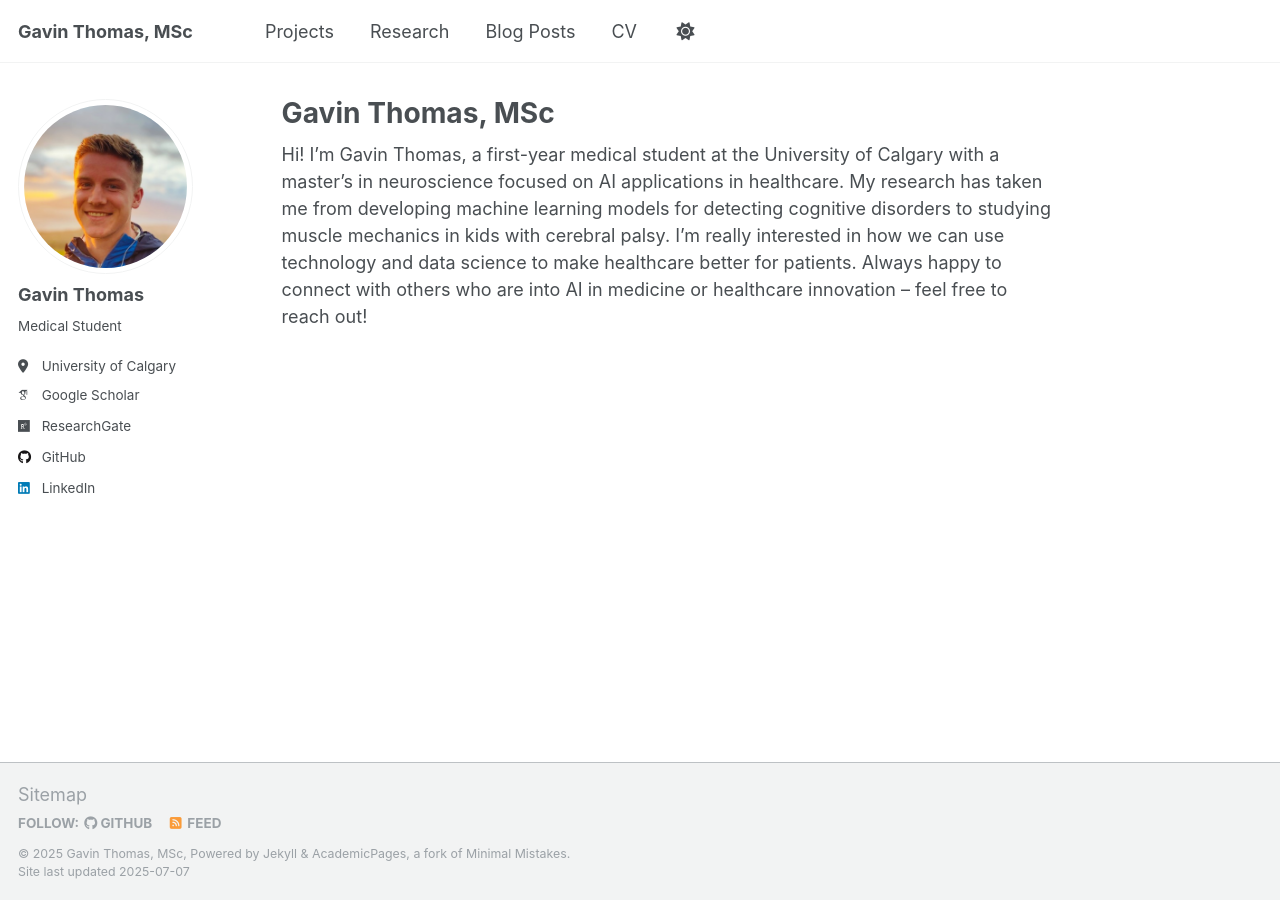
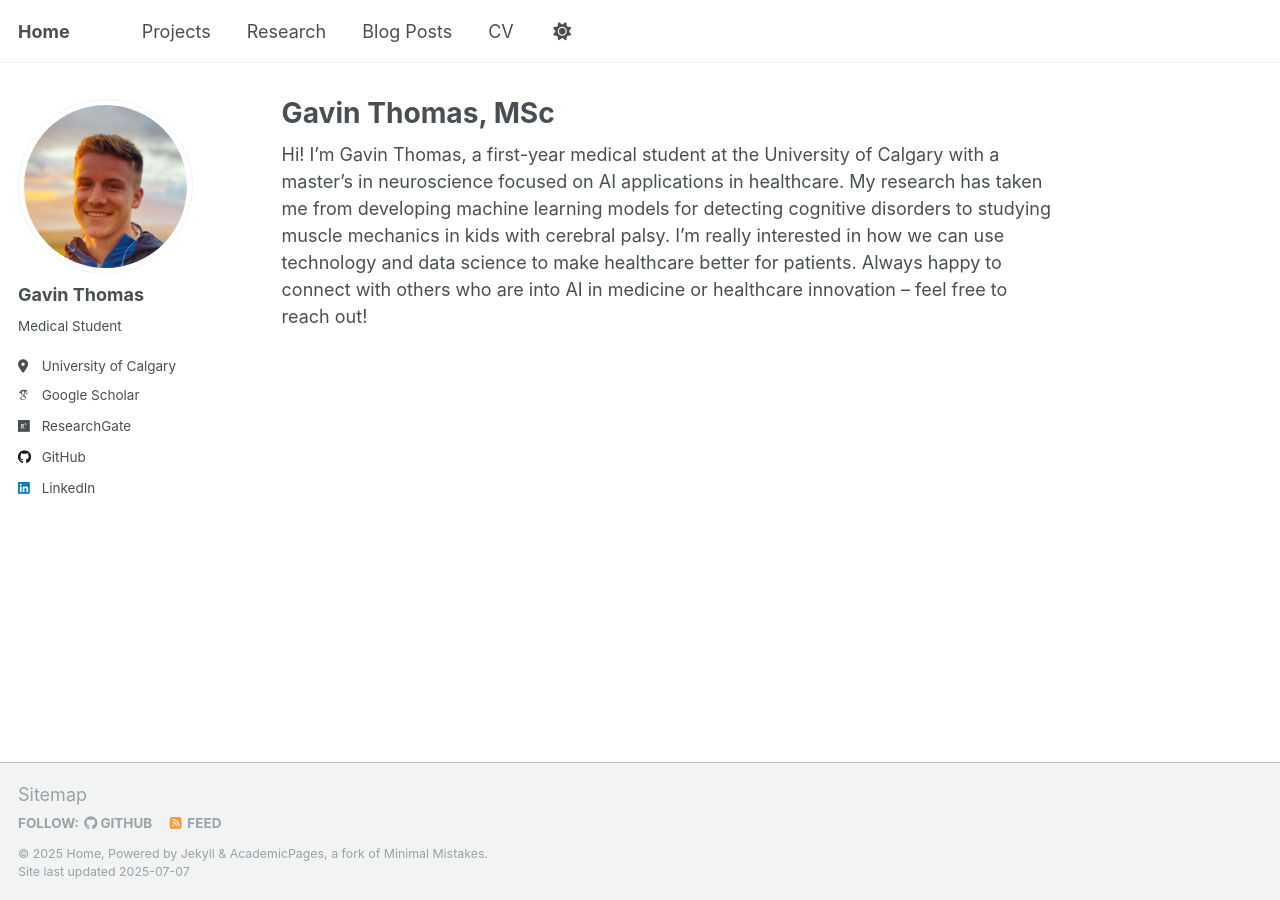
Before and after one commit to Gavin-Thomas/website, a Jekyll site: the page built from _pages/about.md, in a window 1280 px wide. Built offline with Jekyll 4.4.1, drawn with Linux system fonts in a browser that asks for light colours; some web fonts are replaced; a script that is not in the unit is left out.

Commit message:
Update _config.yml
Signed-off-by: Gavin Thomas <123608443+Gavin-Thomas@users.noreply.github.com>

```diff
--- a/_config.yml
+++ b/_config.yml
@@ -9,9 +9,9 @@
 # Basic Site Settings
 locale                   : "en-US"
 site_theme               : "default"
-title                    : "Gavin Thomas, MSc"
+title                    : "Home"
 title_separator          : "-"
-name                     : &name "Gavin Thomas, MSc"
+name                     : &name "Home"
 description              : &description "Gavin Thomas, MSc"
 url                      : https://gavin-thomas.github.io/website/ # the base hostname & protocol for your site e.g. "https://[your GitHub username].github.io" or if you already have some other page hosted on Github then use "https://[your GitHub username].github.io/[Your Repo Name]"
 baseurl                  : "" # the subpath of your site, e.g. "/blog"
```
